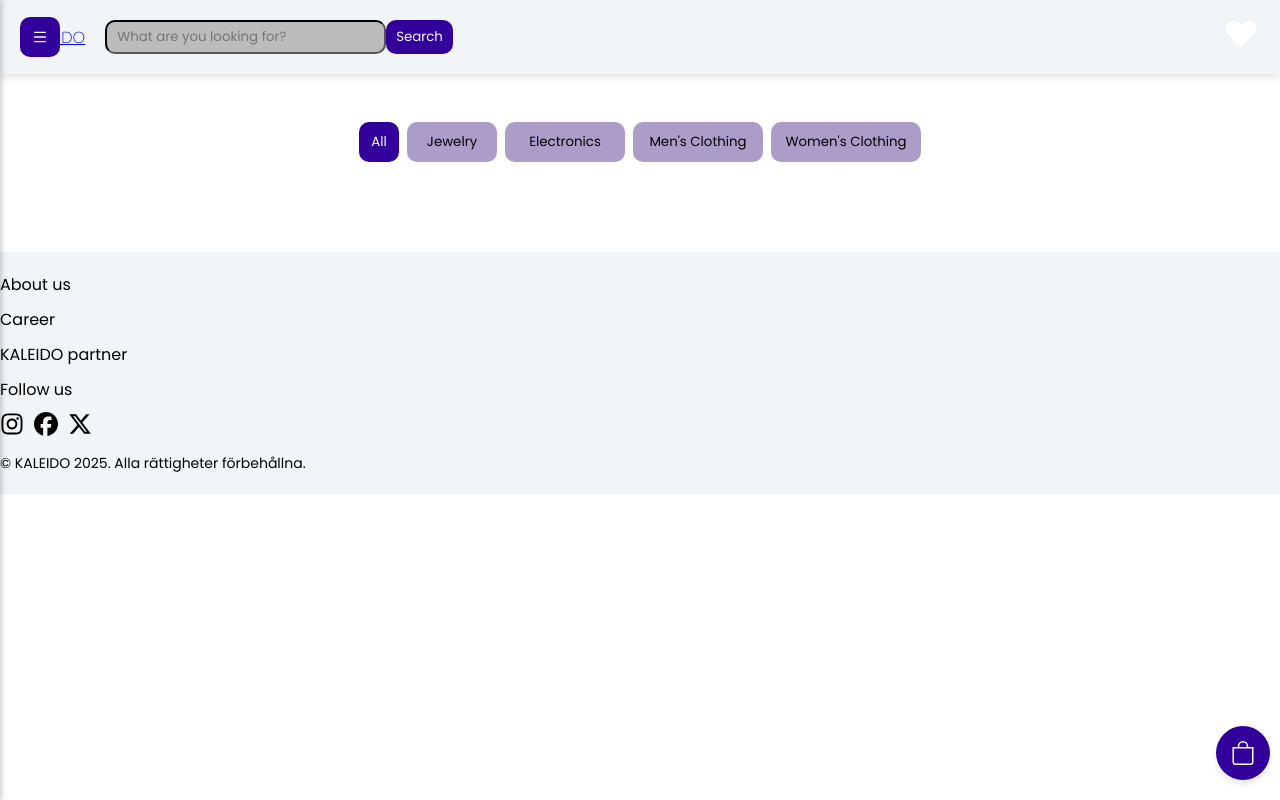
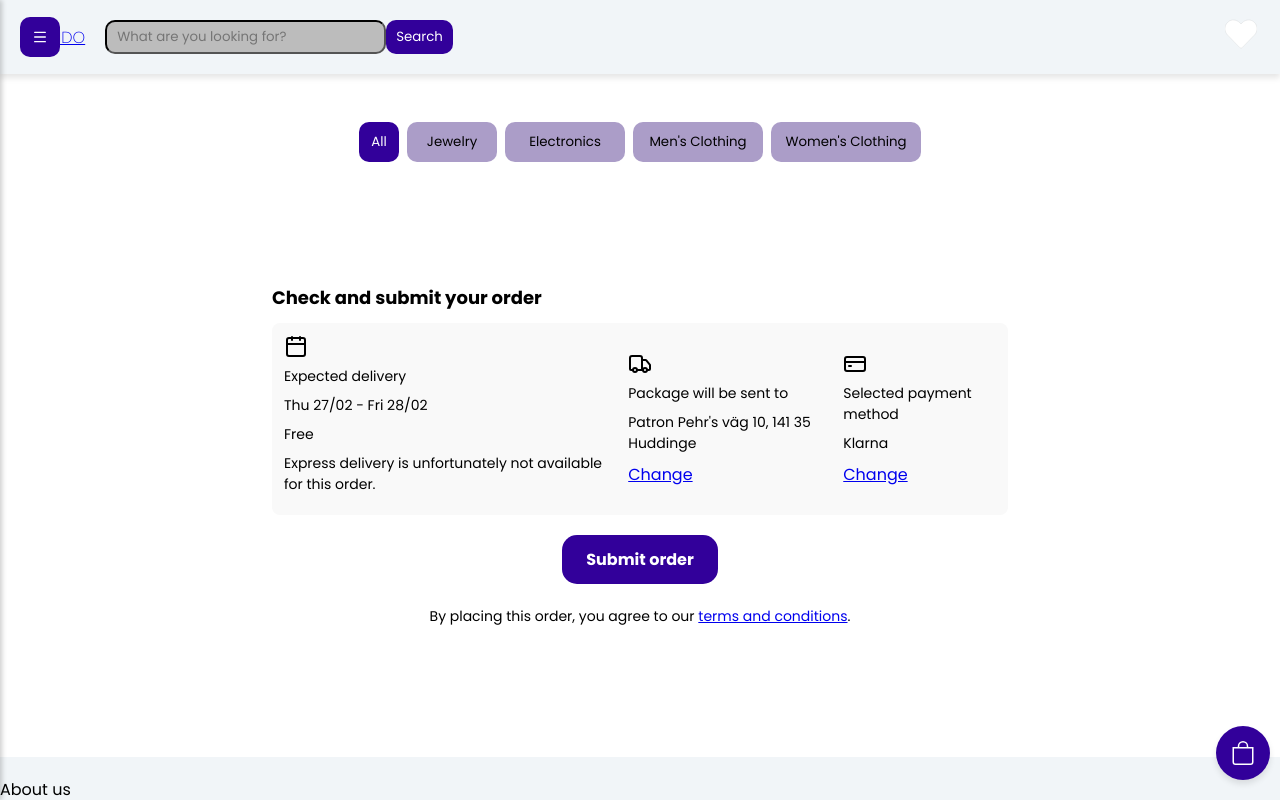
Before and after one commit to DianaOlivaresBarahona/CommitOrQuit, a React (Vite) app: page /checkout in a window 1280 px wide. Shown: the top 800 px of the page. Built offline with nearby package versions, Linux system fonts and the light colour scheme; no server answers; a web font is replaced by a local one.

Commit message:
Added checkout page with styling and functionality. Created new CheckoutPage component. Connected CheckoutPage to ShoppingCartPage via button link.

```diff
--- a/src/App.jsx
+++ b/src/App.jsx
@@ -12,6 +12,7 @@ import FavoritesPage from "./pages/FavoritesPage";
 import Auth from "./components/Auth";
 import Profile from "./pages/Profile";
 import FilterButtons from "./components/FilterButtons";
+import CheckoutPage from "./pages/CheckoutPage";
 
 const App = () => {
   const [showCart, setShowCart] = useState(false);
@@ -26,7 +27,6 @@ const App = () => {
         <Routes>
           <Route path="/" element={<Home />} />
 
-
           <Route
             path="/favorite"
             element={<FavoritesPage setShowFavorite={setShowFavorite} />}
@@ -34,10 +34,13 @@ const App = () => {
 
           <Route
             path="/cart"
-          element={<ShoppingCartPage showCart={showCart} setShowCart={setShowCart} />}
+            element={
+              <ShoppingCartPage showCart={showCart} setShowCart={setShowCart} />
+            }
           />
           <Route path="/login" element={<Auth />} />
           <Route path="/profile" element={<Profile />} />
+          <Route path="/checkout" element={<CheckoutPage />} />
         </Routes>
 
         <CartButton showCart={showCart} setShowCart={setShowCart} />
--- /dev/null
+++ b/src/pages/CheckoutPage.jsx
@@ -0,0 +1,51 @@
+import React from "react";
+import "../stylesheet/checkoutPage.css";
+
+const CheckoutPage = () => {
+  return (
+    <div className="checkout-page">
+      <h1>Check and submit your order</h1>
+
+      <div className="checkout-section">
+        <div className="checkout-row">
+          <i data-lucide="calendar"></i>
+          <div>
+            <p>Expected delivery</p>
+            <p>Thu 27/02 - Fri 28/02</p>
+            <p>Free</p>
+            <p>
+              Express delivery is unfortunately not available for this order.
+            </p>
+          </div>
+        </div>
+
+        <div className="checkout-row">
+          <i data-lucide="truck"></i>
+          <div>
+            <p>Package will be sent to</p>
+            <p>Patron Pehr's väg 10, 141 35 Huddinge</p>
+            <a href="#">Change</a>
+          </div>
+        </div>
+
+        <div className="checkout-row">
+          <i data-lucide="credit-card"></i>
+          <div>
+            <p>Selected payment method</p>
+            <p>Klarna</p>
+            <a href="#">Change</a>
+          </div>
+        </div>
+      </div>
+
+      <button className="checkout-button">Submit order</button>
+
+      <p className="checkout-terms">
+        By placing this order, you agree to our{" "}
+        <a href="#">terms and conditions</a>.
+      </p>
+    </div>
+  );
+};
+
+export default CheckoutPage;
--- a/src/pages/ShoppingCartPage.jsx
+++ b/src/pages/ShoppingCartPage.jsx
@@ -1,16 +1,26 @@
 import React, { useEffect } from "react";
+import { useNavigate } from "react-router-dom";
 import "../stylesheet/shoppingCart.css";
 
 const ShoppingCartPage = ({ setShowCart }) => {
+  const navigate = useNavigate();
+
   useEffect(() => {
     setShowCart(true);
     return () => setShowCart(false);
   }, [setShowCart]);
 
+  const goToCheckout = () => {
+    navigate("/checkout");
+  };
+
   return (
     <>
       <div className="cartPage">
         <h1>Shopping bag</h1>
+        <button className="checkout-button" onClick={goToCheckout}>
+          Go to Checkout
+        </button>
       </div>
     </>
   );
--- a/src/stylesheet/ProductCardSmall.css
+++ b/src/stylesheet/ProductCardSmall.css
@@ -39,6 +39,21 @@ h2 {
   margin: 0;
 }
 
+.add-to-cart-button {
+  background-color: #32009a;
+  color: white;
+  border: none;
+  padding: 10px 15px;
+  border-radius: 15px;
+  font-size: 16px;
+  cursor: pointer;
+  transition: background-color 0.3s ease;
+}
+
+.add-to-cart-button:hover {
+  background-color: #22006d;
+}
+
 .product-img {
   width: 100%;
 }
--- /dev/null
+++ b/src/stylesheet/checkoutPage.css
@@ -0,0 +1,103 @@
+* {
+  box-sizing: border-box;
+  margin: 0;
+  padding: 0;
+}
+
+.checkout-page {
+  padding: 16px;
+  background-color: white;
+  font-family: "Poppins", sans-serif;
+  color: black;
+}
+
+.checkout-page h1 {
+  font-size: 18px;
+  font-weight: bold;
+  margin-bottom: 12px;
+}
+
+.checkout-page p {
+  font-size: 14px;
+  margin-bottom: 8px;
+}
+
+.checkout-steps {
+  display: flex;
+  justify-content: space-between;
+  align-items: center;
+  font-size: 12px;
+  margin-bottom: 16px;
+}
+
+.step {
+  display: flex;
+  flex-direction: column;
+  align-items: center;
+  gap: 4px;
+  font-weight: 600;
+  color: #32009a;
+}
+
+.step i {
+  background-color: #f1f1f1;
+  padding: 8px;
+  border-radius: 50%;
+  font-size: 16px;
+}
+
+.checkout-section {
+  background-color: #f9f9f9;
+  padding: 12px;
+  margin-bottom: 12px;
+  border-radius: 8px;
+  display: flex;
+  align-items: center;
+  gap: 8px;
+}
+
+.checkout-button {
+  background-color: #32009a;
+  color: white;
+  border: none;
+  padding: 12px;
+  width: 90%;
+  max-width: 400px;
+  cursor: pointer;
+  font-weight: bold;
+  margin: 20px auto 0;
+  border-radius: 15px;
+  font-size: 16px;
+  display: block;
+}
+
+.checkout-terms {
+  font-size: 12px;
+  text-align: center;
+  margin-top: 12px;
+  padding: 10px;
+}
+
+@media (min-width: 768px) {
+  .checkout-page {
+    padding: 32px;
+    max-width: 800px;
+    margin: 0 auto;
+  }
+
+  .checkout-steps {
+    flex-direction: row;
+    justify-content: space-between;
+    font-size: 14px;
+  }
+
+  .step {
+    flex-direction: row;
+    gap: 8px;
+  }
+
+  .checkout-button {
+    width: fit-content;
+    padding: 12px 24px;
+  }
+}
--- a/src/stylesheet/shoppingCart.css
+++ b/src/stylesheet/shoppingCart.css
@@ -1,17 +1,18 @@
-.add-to-cart-button {
+.checkout-button {
   background-color: #32009a;
   color: white;
+  padding: 10px 15px;
   border: none;
-  padding: 10px 15px;
   border-radius: 15px;
+  cursor: pointer;
   font-size: 16px;
-  cursor: pointer;
-  transition: background-color 0.3s ease;
+  margin-top: 15px;
 }
 
-.add-to-cart-button:hover {
-  background-color: #22006d;
+.checkout-button:hover {
+  background-color: #5c2fb7;
 }
+
 .cartPage {
   display: flex;
   flex-direction: column;
```
Lines whose indentation alone changed are shown as unchanged.
